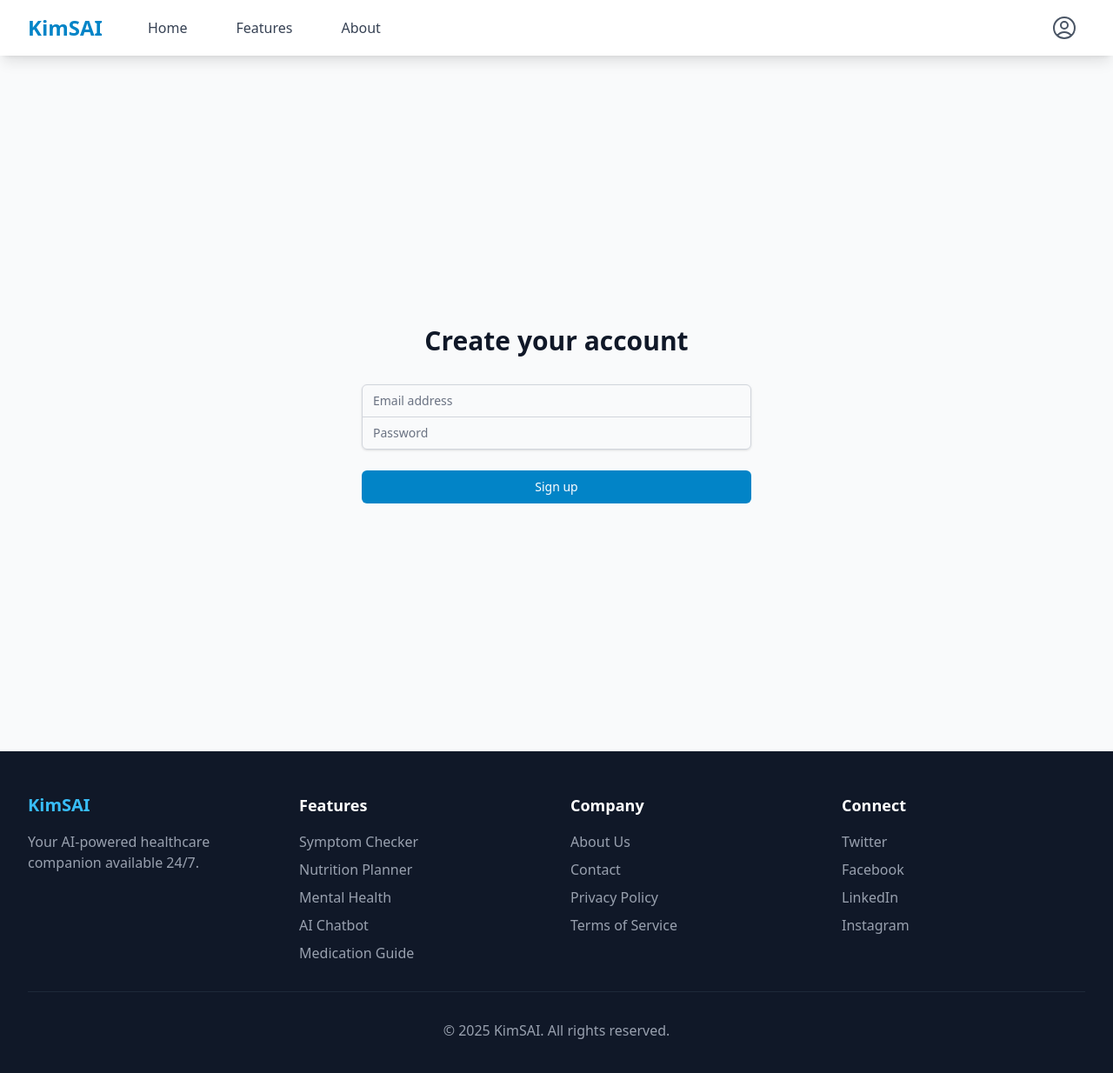
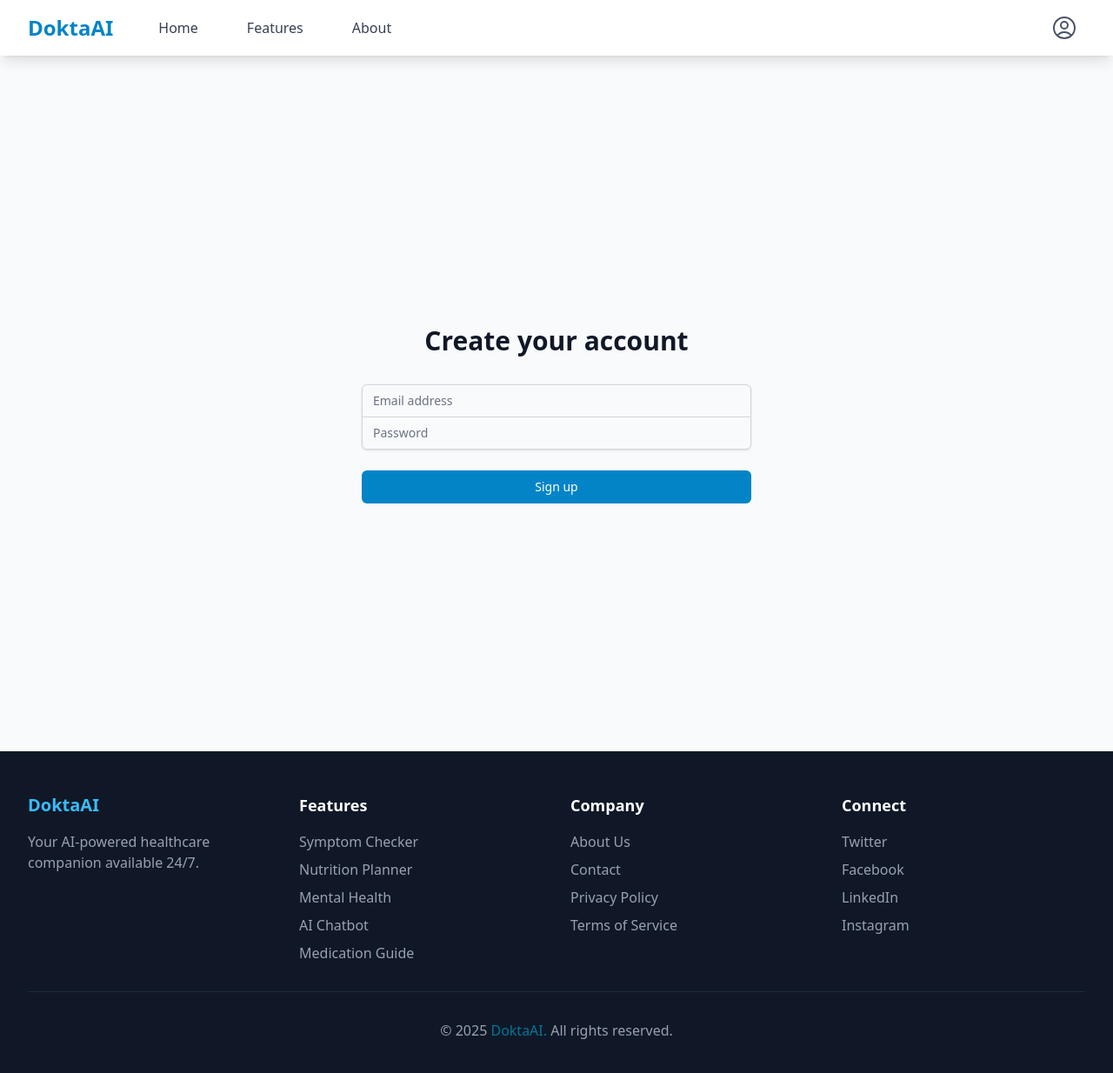
Before and after one commit to shaddy1234/Daktari-Project, a React (Vite) app in the folder frontend/: page /signup in a window 1280 px wide. Shown: the top 1234 px of the page at 87% size. Built offline with nearby package versions, Linux system fonts and the light colour scheme.

Commit message:
Update Components to have changes from Home

```diff
--- a/frontend/src/components/Footer.jsx
+++ b/frontend/src/components/Footer.jsx
@@ -4,7 +4,7 @@ function Footer() {
         <div className="max-w-7xl mx-auto px-4 sm:px-6 lg:px-8 py-12">
           <div className="grid md:grid-cols-4 gap-8">
             <div>
-              <h3 className="text-xl font-bold mb-4 text-primary-400">KimSAI</h3>
+              <h3 className="text-xl font-bold mb-4 text-primary-400">DoktaAI</h3>
               <p className="text-gray-400">Your AI-powered healthcare companion available 24/7.</p>
             </div>
             <div>
@@ -37,7 +37,7 @@ function Footer() {
             </div>
           </div>
           <div className="mt-8 pt-8 border-t border-gray-800 text-center text-gray-400">
-            <p>&copy; {new Date().getFullYear()} KimSAI. All rights reserved.</p>
+            <p>&copy; {new Date().getFullYear()} <span className="text-cyan-700">DoktaAI.</span> All rights reserved.</p>
           </div>
         </div>
       </footer>
--- a/frontend/src/components/Navbar.jsx
+++ b/frontend/src/components/Navbar.jsx
@@ -11,7 +11,7 @@ function Navbar() {
         <div className="flex justify-between h-16">
           <div className="flex items-center">
             <Link to="/" className="flex-shrink-0 flex items-center">
-              <span className="text-2xl font-bold text-primary-600">KimSAI</span>
+              <span className="text-2xl font-bold text-primary-600">DoktaAI</span>
             </Link>
             <div className="hidden sm:ml-10 sm:flex sm:space-x-8">
               <Link to="/" className="text-gray-700 hover:text-primary-600 px-3 py-2 rounded-md font-medium">
```
